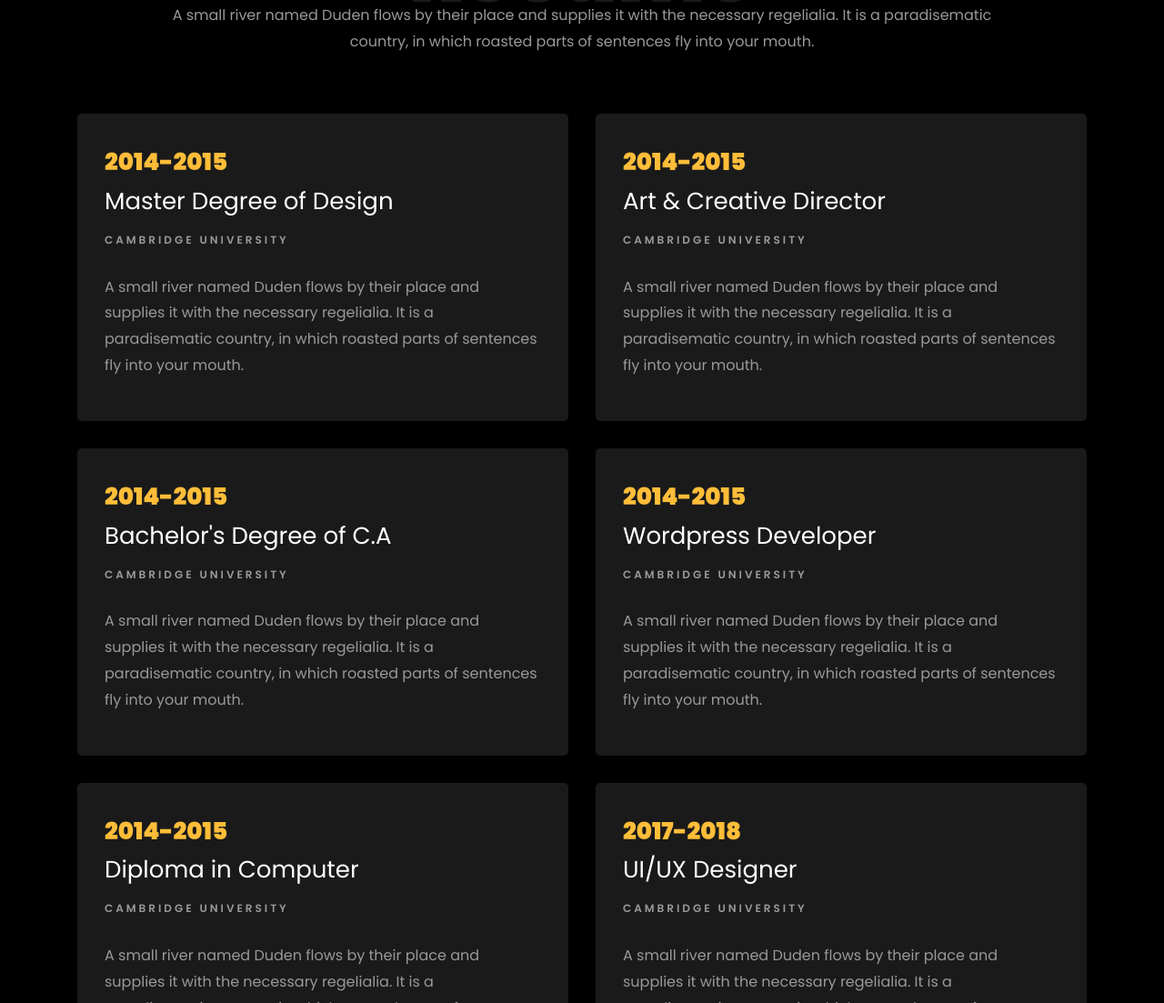
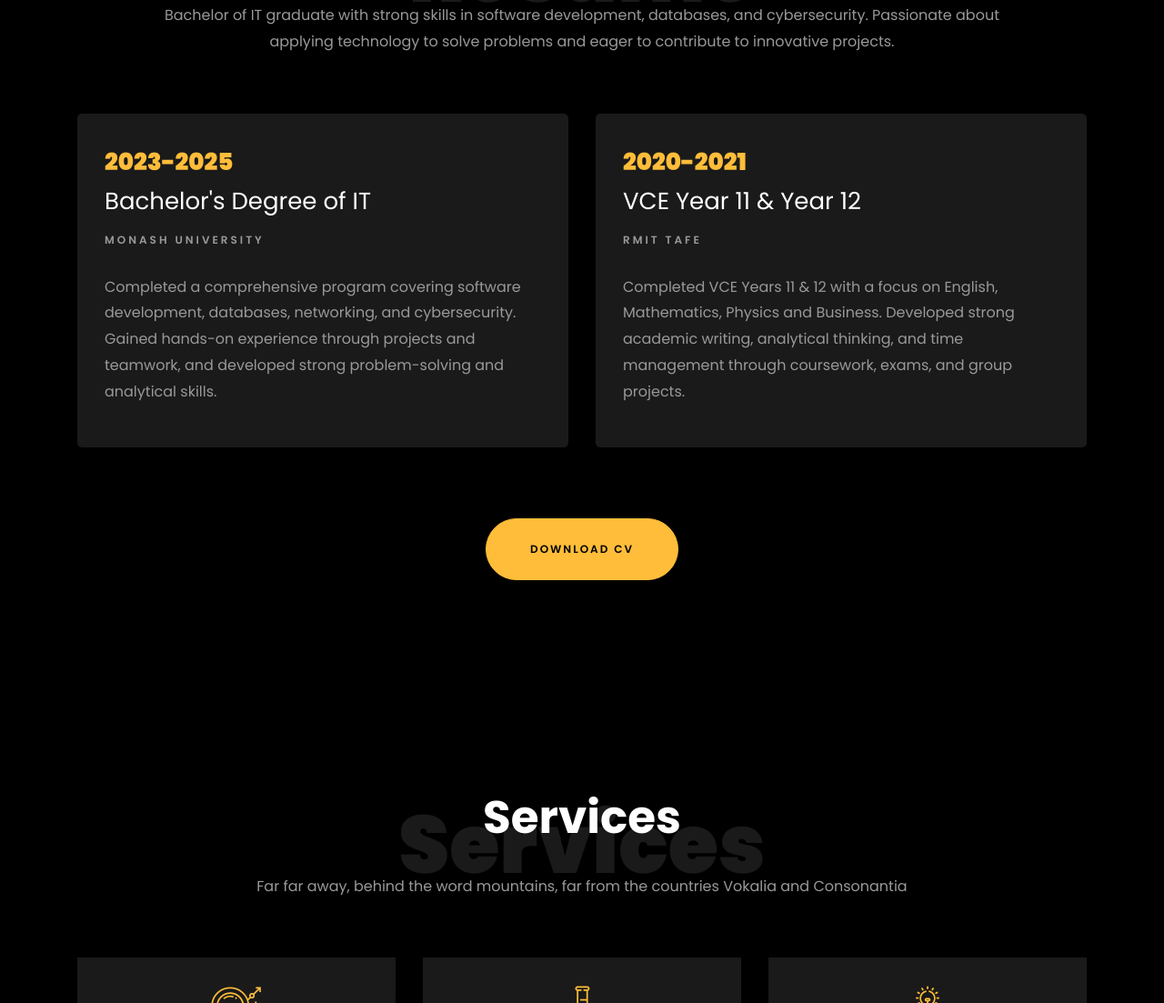
Before and after one commit to tiennguyenit/tiennguyenit.github.io, a plain HTML site: page index.html in a window 1280 px wide. Shown: the part 1697-2800 px from the top of the page at 91% size. Drawn offline with Linux system fonts and the light colour scheme; files whose address does not match are found by name.

Commit message:
Update index.html Edu

```diff
--- a/index.html
+++ b/index.html
@@ -59,7 +59,7 @@
 		          	<div class="text">
 		          		<span class="subheading">Hello!</span>
 			            <h1 class="mb-4 mt-3">I'm <span>Tien Nguyen</span></h1>
-			            <h2 class="mb-4">A Frontend Developer</h2>
+			            <h2 class="mb-4">An Full Stack Graduate</h2>
 			            <p><a href="#" class="btn btn-primary py-3 px-4">Hire me</a> <a href="#" class="btn btn-white btn-outline-white py-3 px-4">My works</a></p>
 		            </div>
 		          </div>
@@ -77,7 +77,7 @@
 		          <div class="one-forth d-flex align-items-center ftco-animate" data-scrollax=" properties: { translateY: '70%' }">
 		          	<div class="text">
 		          		<span class="subheading">Hello!</span>
-			            <h1 class="mb-4 mt-3">I'm a <span>frontend developer</span> based in Melbourne</h1>
+			            <h1 class="mb-4 mt-3">I'm an <span>IT graduate</span> based in Melbourne</h1>
 			            <p><a href="#" class="btn btn-primary py-3 px-4">Hire me</a> <a href="#" class="btn btn-white btn-outline-white py-3 px-4">My works</a></p>
 		            </div>
 		          </div>
@@ -102,7 +102,7 @@
 		          <div class="col-md-12 heading-section ftco-animate">
 		          	<h1 class="big">About</h1>
 		            <h2 class="mb-4">About Me</h2>
-		            <p>Frontend Developer passionate about crafting clean, responsive, and user‑friendly web experiences. Skilled in HTML, CSS, JavaScript, and React, with a creative eye for design and a collaborative, can‑do approach.</p>
+		            <p>Full Stack Developer passionate about crafting clean, responsive, and user‑friendly web experiences. Skilled in HTML, CSS, JavaScript, and React, with a creative eye for design and a collaborative, can‑do approach.</p>
 		            <ul class="about-info mt-4 px-md-0 px-2">
 		            	<li class="d-flex"><span>Name:</span> <span>Tien Nguyen</span></li>
 		            	<li class="d-flex"><span>Date of birth:</span> <span>February 08, 2002</span></li>
@@ -132,49 +132,25 @@
           <div class="col-md-10 heading-section text-center ftco-animate">
           	<h1 class="big big-2">Resume</h1>
             <h2 class="mb-4">Resume</h2>
-            <p>A small river named Duden flows by their place and supplies it with the necessary regelialia. It is a paradisematic country, in which roasted parts of sentences fly into your mouth.</p>
+            <p>Bachelor of IT graduate with strong skills in software development, databases, and cybersecurity. Passionate about applying technology to solve problems and eager to contribute to innovative projects.</p>
           </div>
         </div>
     		<div class="row">
     			<div class="col-md-6">
     				<div class="resume-wrap ftco-animate">
-    					<span class="date">2014-2015</span>
-    					<h2>Master Degree of Design</h2>
-    					<span class="position">Cambridge University</span>
-    					<p class="mt-4">A small river named Duden flows by their place and supplies it with the necessary regelialia. It is a paradisematic country, in which roasted parts of sentences fly into your mouth.</p>
-    				</div>
-    				<div class="resume-wrap ftco-animate">
-    					<span class="date">2014-2015</span>
-    					<h2>Bachelor's Degree of C.A</h2>
-    					<span class="position">Cambridge University</span>
-    					<p class="mt-4">A small river named Duden flows by their place and supplies it with the necessary regelialia. It is a paradisematic country, in which roasted parts of sentences fly into your mouth.</p>
-    				</div>
-    				<div class="resume-wrap ftco-animate">
-    					<span class="date">2014-2015</span>
-    					<h2>Diploma in Computer</h2>
-    					<span class="position">Cambridge University</span>
-    					<p class="mt-4">A small river named Duden flows by their place and supplies it with the necessary regelialia. It is a paradisematic country, in which roasted parts of sentences fly into your mouth.</p>
+    					<span class="date">2023-2025</span>
+    					<h2>Bachelor's Degree of IT</h2>
+    					<span class="position">Monash University</span>
+    					<p class="mt-4">Completed a comprehensive program covering software development, databases, networking, and cybersecurity. Gained hands-on experience through projects and teamwork, and developed strong problem-solving and analytical skills.</p>
     				</div>
     			</div>
 
     			<div class="col-md-6">
     				<div class="resume-wrap ftco-animate">
-    					<span class="date">2014-2015</span>
-    					<h2>Art &amp; Creative Director</h2>
-    					<span class="position">Cambridge University</span>
-    					<p class="mt-4">A small river named Duden flows by their place and supplies it with the necessary regelialia. It is a paradisematic country, in which roasted parts of sentences fly into your mouth.</p>
-    				</div>
-    				<div class="resume-wrap ftco-animate">
-    					<span class="date">2014-2015</span>
-    					<h2>Wordpress Developer</h2>
-    					<span class="position">Cambridge University</span>
-    					<p class="mt-4">A small river named Duden flows by their place and supplies it with the necessary regelialia. It is a paradisematic country, in which roasted parts of sentences fly into your mouth.</p>
-    				</div>
-    				<div class="resume-wrap ftco-animate">
-    					<span class="date">2017-2018</span>
-    					<h2>UI/UX Designer</h2>
-    					<span class="position">Cambridge University</span>
-    					<p class="mt-4">A small river named Duden flows by their place and supplies it with the necessary regelialia. It is a paradisematic country, in which roasted parts of sentences fly into your mouth.</p>
+    					<span class="date">2020-2021</span>
+    					<h2>VCE Year 11 &amp; Year 12</h2>
+    					<span class="position">RMIT TAFE</span>
+    					<p class="mt-4">Completed VCE Years 11 &amp; 12 with a focus on English, Mathematics, Physics and Business. Developed strong academic writing, analytical thinking, and time management through coursework, exams, and group projects.</p>
     				</div>
     			</div>
     		</div>
```
